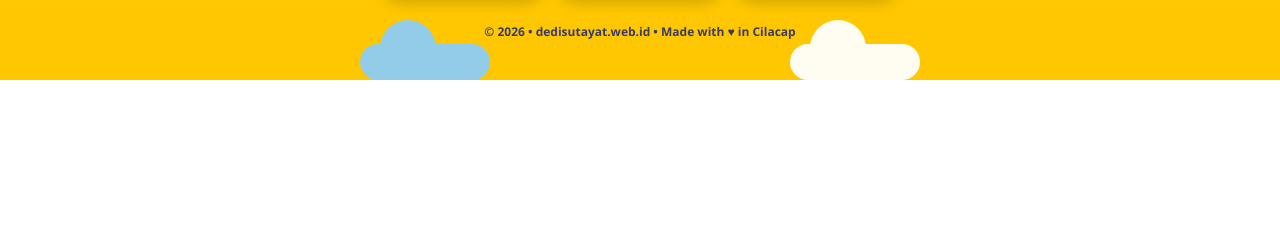
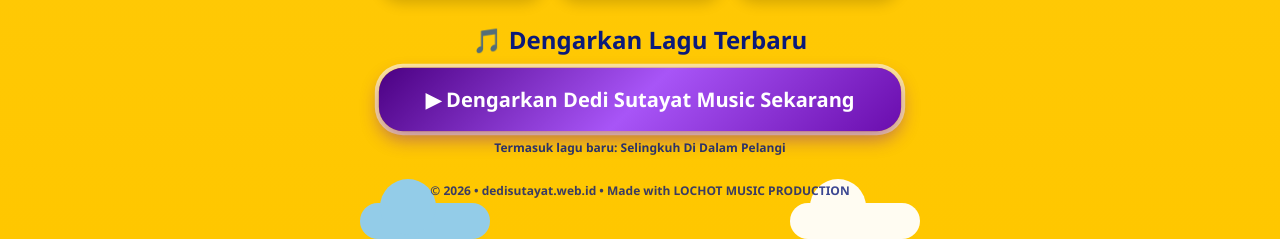
Before and after one commit to dedisutayat/dedisutayat.github.io, a plain HTML site: page index.html in a window 1280 px wide. Shown: the part 1613-1852 px from the top of the page. Before the commit the page ends 1693 px from the top, so only its background shows below. Drawn offline with Linux system fonts and the light colour scheme.

Commit message:
Add music section and update footer details
Added music section with latest songs and updated footer.

```diff
--- a/index.html
+++ b/index.html
@@ -47,6 +47,10 @@
   .btn{display:flex!important;align-items:center!important;gap:7px!important;background:linear-gradient(135deg,#00C2FF 0%, #5B6CFF 35%, #A86CFF 65%, #E86CFF 100%)!important;color:#fff!important;text-decoration:none!important;padding:16px 8px!important;border-radius:22px!important;font-weight:800!important;font-size:14px!important;box-shadow:0 6px 14px rgba(0,0,0,.18)!important;text-align:left!important;justify-content:flex-start!important;min-width:0!important;overflow:hidden!important}
   .btn img{width:26px!important;height:26px!important;border-radius:6px!important;object-fit:cover!important;flex-shrink:0!important;background:#fff!important}
   .btn .icon{width:26px!important;height:26px!important;border-radius:6px!important;background:#fff!important;color:#111!important;display:flex!important;align-items:center!important;justify-content:center!important;font-size:17px!important;font-weight:900!important;flex-shrink:0!important}
+  .music-wrap{margin:26px 0 4px!important;width:100%!important}
+  .music-title{color:#0A1A7A!important;font-size:clamp(20px,5.5vw,24px)!important;font-weight:900!important;margin-bottom:12px!important;text-align:center!important}
+  .music-btn{display:flex!important;align-items:center!important;justify-content:center!important;gap:10px!important;width:100%!important;background:linear-gradient(135deg,#4B0082 0%, #A855F7 50%, #6A0DAD 100%)!important;color:#fff!important;text-decoration:none!important;padding:18px 16px!important;border-radius:24px!important;font-weight:900!important;font-size:clamp(17px,5vw,20px)!important;box-shadow:0 8px 18px rgba(106,13,173,.45), 0 0 0 4px rgba(255,255,255,.6)!important;text-align:center!important;animation:pulse 1.8s infinite!important}
+  .music-note{font-size:12px!important;color:#0A1A7A!important;font-weight:700!important;opacity:.85!important;margin-top:8px!important;text-align:center!important}
   .footer{margin-top:26px!important;color:#0A1A7A!important;font-size:12px!important;font-weight:700!important;opacity:.8!important;text-align:center!important}
   @media(max-width:420px){.page{padding:16px 10px 30px!important}.hero{border-radius:24px!important}.grid{gap:8px!important}.btn{font-size:11.5px!important;padding:13px 6px!important;gap:5px!important}.btn img,.btn .icon{width:21px!important;height:21px!important;font-size:13px!important}}
   @media(min-width:768px){.page{max-width:560px!important}}
@@ -80,7 +84,7 @@
     <a class="btn" href="https://youtube.com/@dedisutayat" target="_blank" rel="noopener"><img src="https://cdn.simpleicons.org/youtube/FF0000" alt=""> YouTube</a>
     <a class="btn" href="https://dedisutayat.wordpress.com/" target="_blank" rel="noopener"><img src="https://cdn.simpleicons.org/wordpress/21759B" alt=""> WordPress</a>
     <a class="btn" href="https://www.tumblr.com/dedisutayat" target="_blank" rel="noopener"><span class="icon">t</span> Tumblr</a>
-    <a class="btn" href="https://m.soundcloud.com/lochot" target="_blank" rel="noopener"><img src="https://cdn.simpleicons.org/soundcloud/FF3300" alt=""> SoundCloud</a>
+    <a class="btn" href="https://m.soundcloud.com/dedisutayat" target="_blank" rel="noopener"><img src="https://cdn.simpleicons.org/soundcloud/FF3300" alt=""> SoundCloud</a>
     <a class="btn" href="https://open.spotify.com/intl-id/artist/3NQFrrMEAVt9m4IgKyobm4" target="_blank" rel="noopener"><img src="https://cdn.simpleicons.org/spotify/1DB954" alt=""> Spotify</a>
     <a class="btn" href="https://id.pinterest.com/dedisutayatnew/" target="_blank" rel="noopener"><img src="https://cdn.simpleicons.org/pinterest/E60023" alt=""> Pinterest</a>
     <a class="btn" href="https://medium.com/@dedisutayat" target="_blank" rel="noopener"><span class="icon">M</span> Medium</a>
@@ -88,6 +92,14 @@
     <a class="btn" href="https://dedisutayat.github.io/" target="_blank" rel="noopener"><img src="https://cdn.simpleicons.org/github/000000" alt=""> GitHub</a>
     <a class="btn" href="https://www.flickr.com/people/dedisutayat/" target="_blank" rel="noopener"><span class="icon" style="color:#0063DC">F</span> Flickr</a>
   </div>
-  <div class="footer">© 2026 • dedisutayat.web.id • Made with ♥ in Cilacap</div>
+
+  <!-- TOMBOL MUSIC - PALING BAWAH -->
+  <div class="music-wrap">
+    <div class="music-title">🎵 Dengarkan Lagu Terbaru</div>
+    <a class="music-btn" href="https://dedisutayat.web.id/dedi-sutayat-music" target="_blank" rel="noopener">▶ Dengarkan Dedi Sutayat Music Sekarang</a>
+    <div class="music-note">Termasuk lagu baru: Selingkuh Di Dalam Pelangi</div>
+  </div>
+
+  <div class="footer">© 2026 • dedisutayat.web.id • Made with LOCHOT MUSIC PRODUCTION</div>
 </div>
 </div>
```
